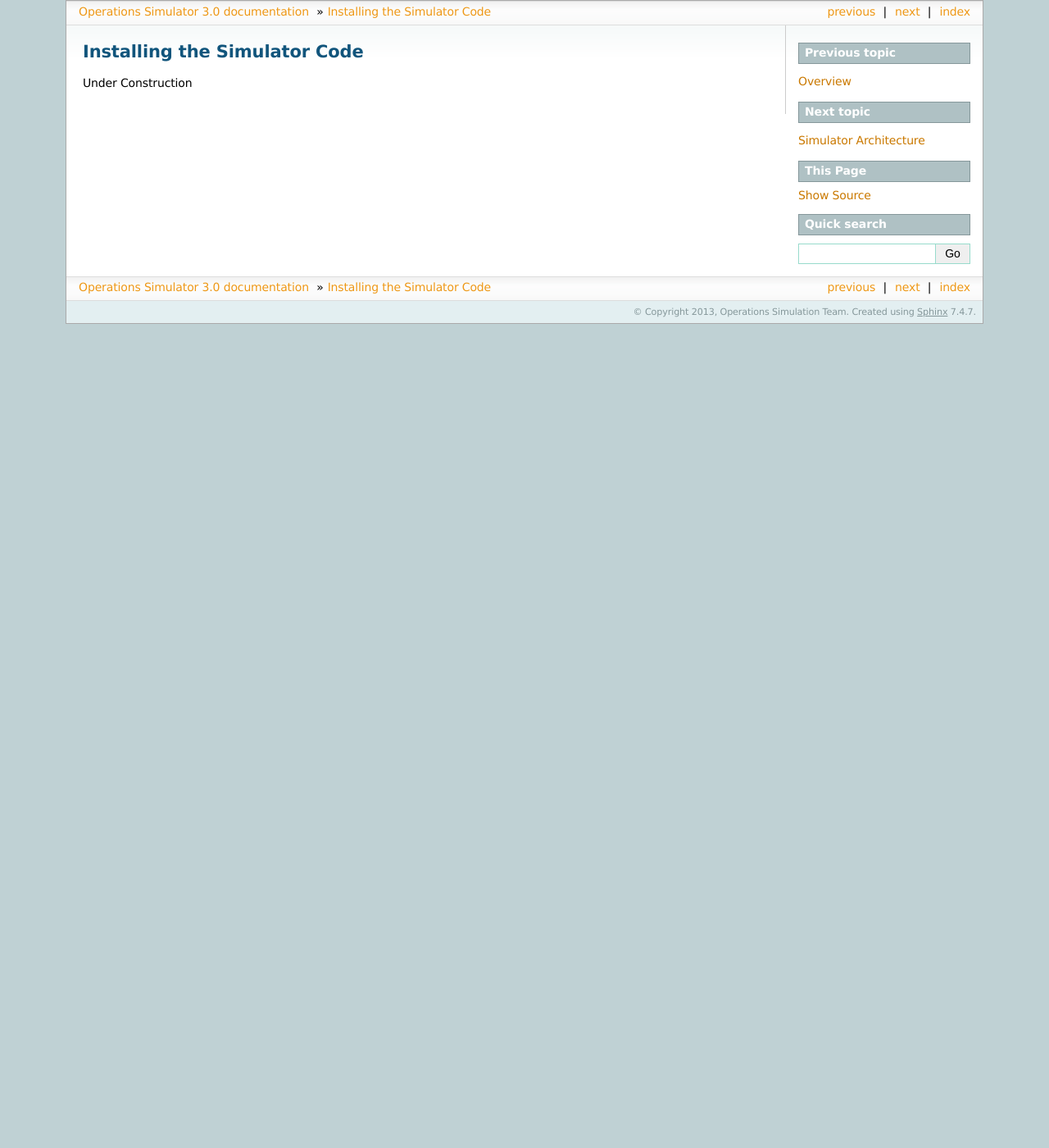
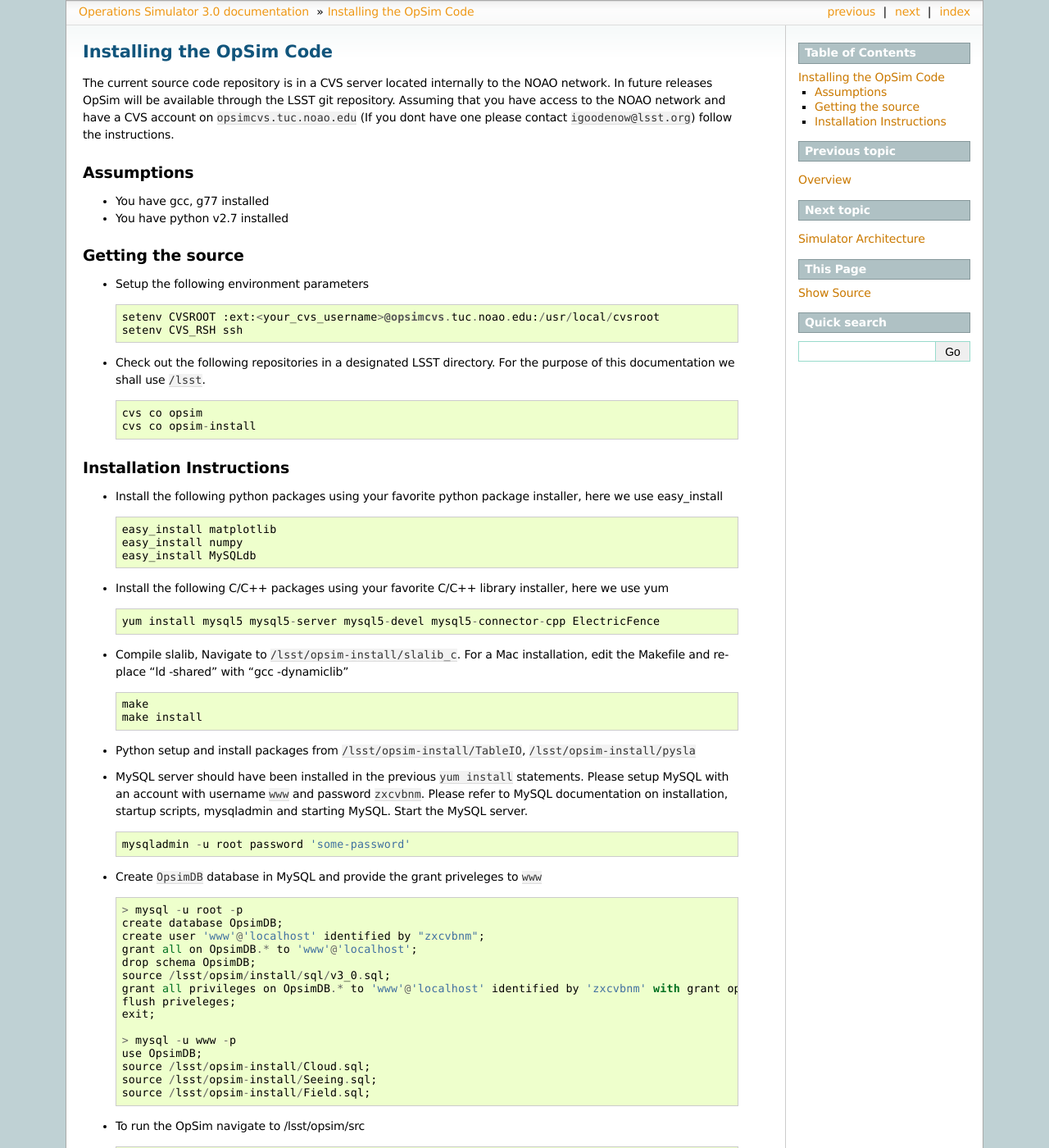
Before and after one commit to lsst-sims/legacy_sims_operations, a Sphinx documentation site: the page built from doc/source/installation.rst, in a window 1280 px wide and 1400 px high. Shown: the whole window at 82% size. Built offline with Sphinx 7.4.7, drawn with Linux system fonts in a browser that asks for light colours; formulas are drawn with MathJax 3; some of the changed text lies outside the part shown.

Commit message:
Updated documentation with Installation instructions

```diff
--- a/doc/source/execution.rst
+++ b/doc/source/execution.rst
@@ -7,4 +7,4 @@
 Once the Simulator is installed on a machine, it may be run by reviewing and customizing values for the parameters defined
 in the configuration files, which are located in ``/lsst/opsim/conf`` and are described in the next section. Once this is done, the Simulator is started by changing directories to ``/lsst/opsim/src`` and running the folowing script ::
 
-./main.py --startup_comment = "my comment"
+ python main.py --startup_comment="Startup comment"
--- a/doc/source/installation.rst
+++ b/doc/source/installation.rst
@@ -1,7 +1,88 @@
 .. _installation.rst:
 
-*****************************
-Installing the Simulator Code
-*****************************
+*************************
+Installing the OpSim Code
+*************************
+The current source code repository is in a CVS server located internally to the NOAO network. In future releases OpSim will be available through the LSST git repository. Assuming that you have access to the NOAO network and have a CVS account on ``opsimcvs.tuc.noao.edu`` (If you dont have one please contact ``igoodenow@lsst.org``) follow the instructions.
 
-Under Construction
+Assumptions
+-----------
+* You have gcc, g77 installed
+* You have python v2.7 installed
+
+Getting the source
+------------------
+
+* Setup the following environment parameters
+
+  .. code::
+
+  		setenv CVSROOT :ext:<your_cvs_username>@opsimcvs.tuc.noao.edu:/usr/local/cvsroot
+		setenv CVS_RSH ssh
+
+* Check out the following repositories in a designated LSST directory. For the purpose of this documentation we shall use ``/lsst``.
+
+  .. code::
+
+  		cvs co opsim
+  		cvs co opsim-install
+
+Installation Instructions
+-------------------------
+
+* Install the following python packages using your favorite python package installer, here we use easy_install
+
+  .. code::
+
+  		easy_install matplotlib
+  		easy_install numpy
+  		easy_install MySQLdb
+
+* Install the following C/C++ packages using your favorite C/C++ library installer, here we use yum
+
+  .. code::
+
+  		yum install mysql5 mysql5-server mysql5-devel mysql5-connector-cpp ElectricFence
+
+* Compile slalib, Navigate to ``/lsst/opsim-install/slalib_c``. For a Mac installation, edit the Makefile and replace "ld -shared" with "gcc -dynamiclib"
+
+  .. code::
+
+  		make
+  		make install
+
+* Python setup and install packages from ``/lsst/opsim-install/TableIO``, ``/lsst/opsim-install/pysla``
+
+* MySQL server should have been installed in the previous ``yum install`` statements. Please setup MySQL with an account with username ``www`` and password ``zxcvbnm``. Please refer to MySQL documentation on installation, startup scripts, mysqladmin and starting MySQL. Start the MySQL server.
+
+  .. code::
+
+  		mysqladmin -u root password 'some-password'
+
+* Create ``OpsimDB`` database in MySQL and provide the grant priveleges to ``www``
+
+  .. code::
+
+  		> mysql -u root -p
+  		create database OpsimDB;
+  		create user 'www'@'localhost' identified by "zxcvbnm";
+  		grant all on OpsimDB.* to 'www'@'localhost';
+  		drop schema OpsimDB;
+  		source /lsst/opsim/install/sql/v3_0.sql;
+  		grant all privileges on OpsimDB.* to 'www'@'localhost' identified by 'zxcvbnm' with grant option;
+  		flush priveleges;
+  		exit;
+
+  		> mysql -u www -p
+		use OpsimDB;
+		source /lsst/opsim-install/Cloud.sql;
+		source /lsst/opsim-install/Seeing.sql;
+		source /lsst/opsim-install/Field.sql;
+
+* To run the OpSim navigate to /lsst/opsim/src
+
+  .. code::
+
+  		python main.py --startup_comment="Startup comment"
+
+The above instructions should install the Operation Simulator on your machine. If you have issues with the instructions get in touch with ``schandra@noao.edu``
```
